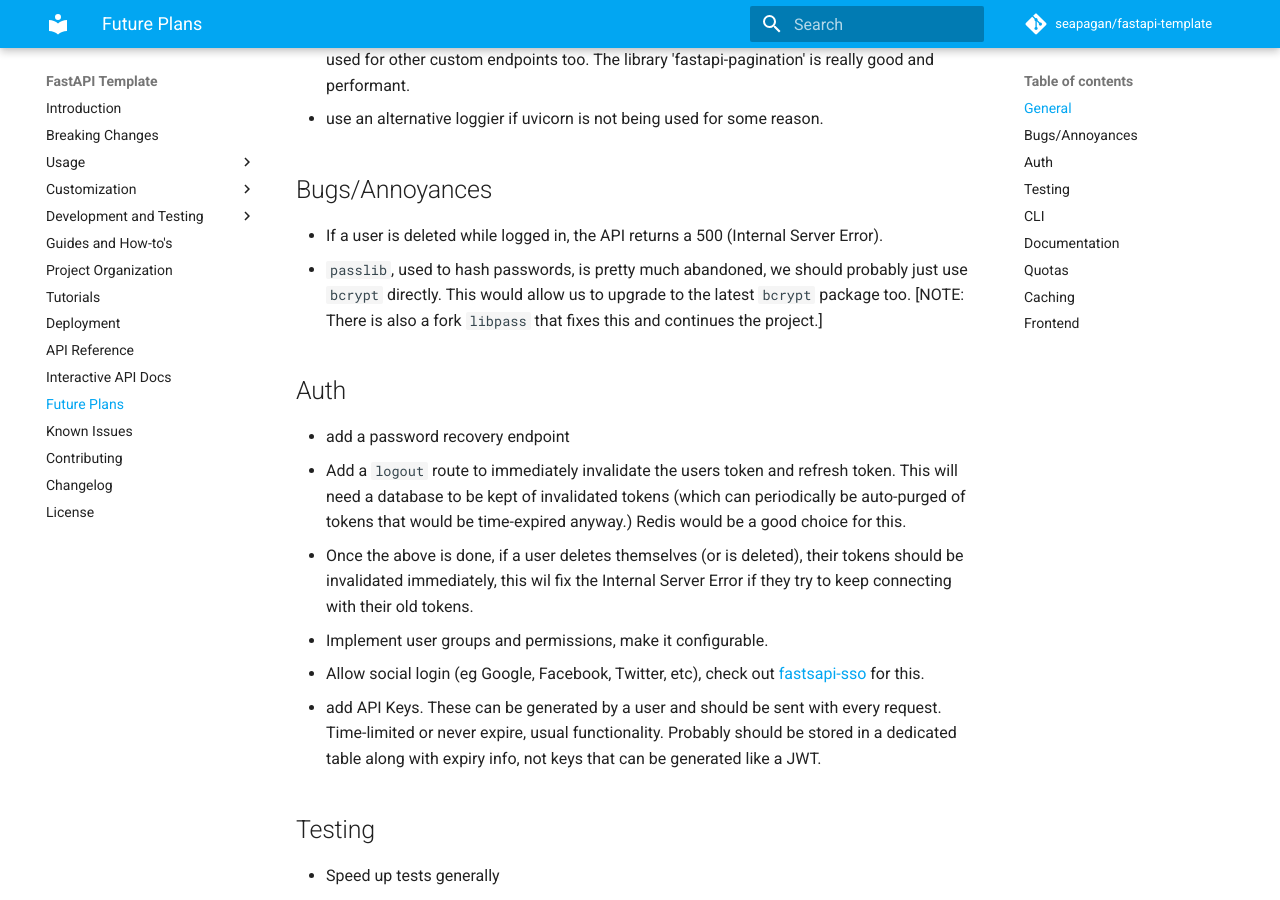
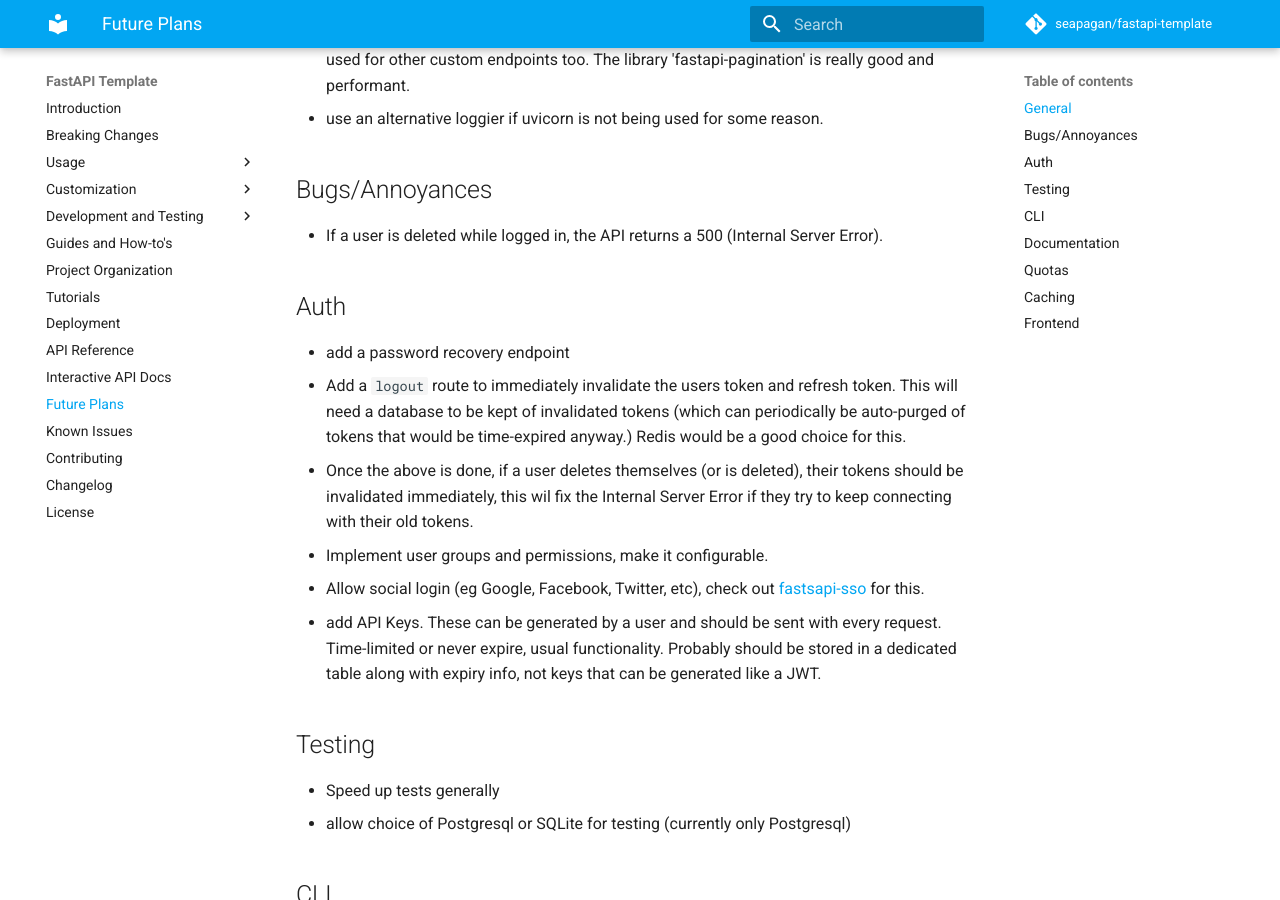
Before and after one commit to seapagan/fastapi-template, an MkDocs documentation site: the page built from docs/future.md, in a window 1280 px wide and 900 px high, scrolled down 868 px. Built offline with MkDocs 1.6.1 and Material for MkDocs 9.7.7, drawn with Linux system fonts in a browser that asks for light colours; comment, search, counter and statistics services are not loaded.

Commit message:
remove passlib-specific hack and update TODO
Signed-off-by: Grant Ramsay <seapagan@gmail.com>

```diff
--- a/TODO.md
+++ b/TODO.md
@@ -36,10 +36,7 @@
 
 - If a user is deleted while logged in, the API returns a 500 (Internal Server
    Error).
-- `passlib`, used to hash passwords, is pretty much abandoned, we should
-  probably just use `bcrypt` directly. This would allow us to upgrade to the
-  latest `bcrypt` package too. [NOTE: There is also a fork `libpass` that fixes
-  this and continues the project.]
+
 
 ## Auth
 
```
Also changed, not shown: 1 other file.
